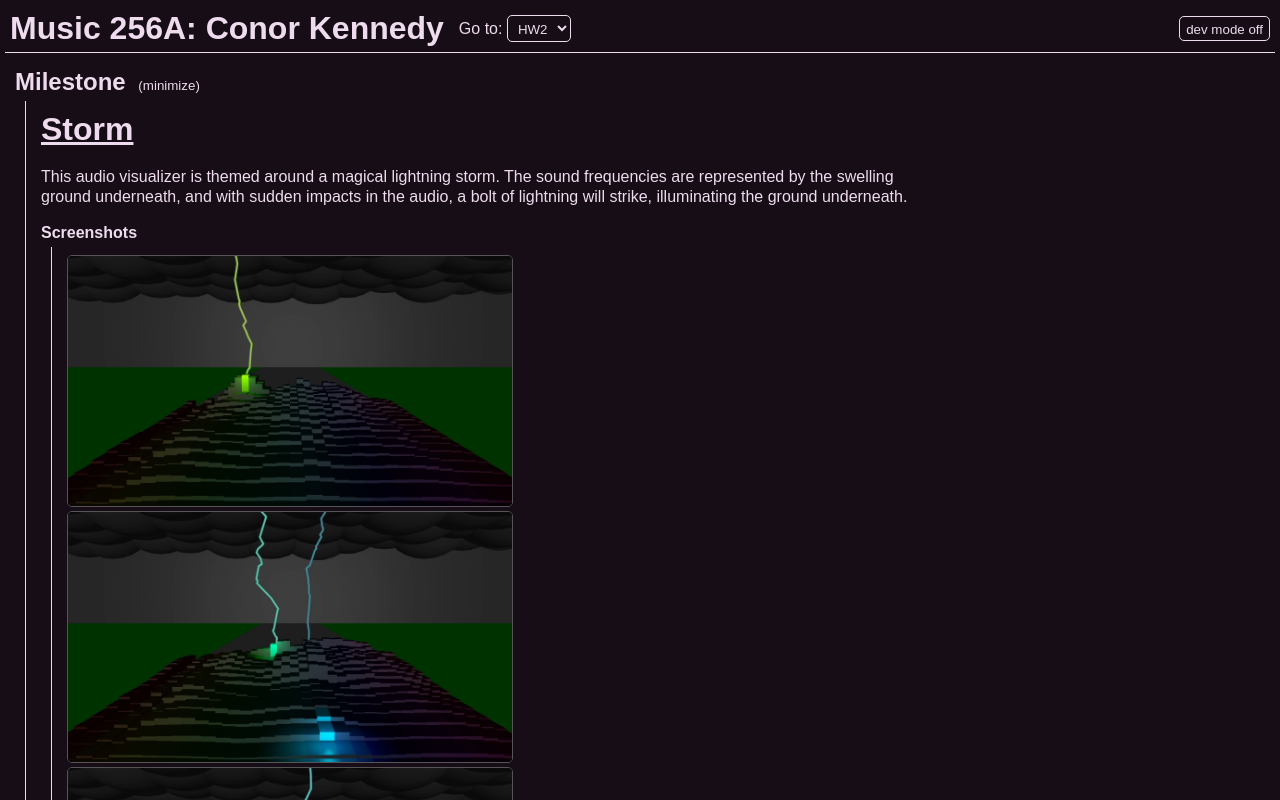
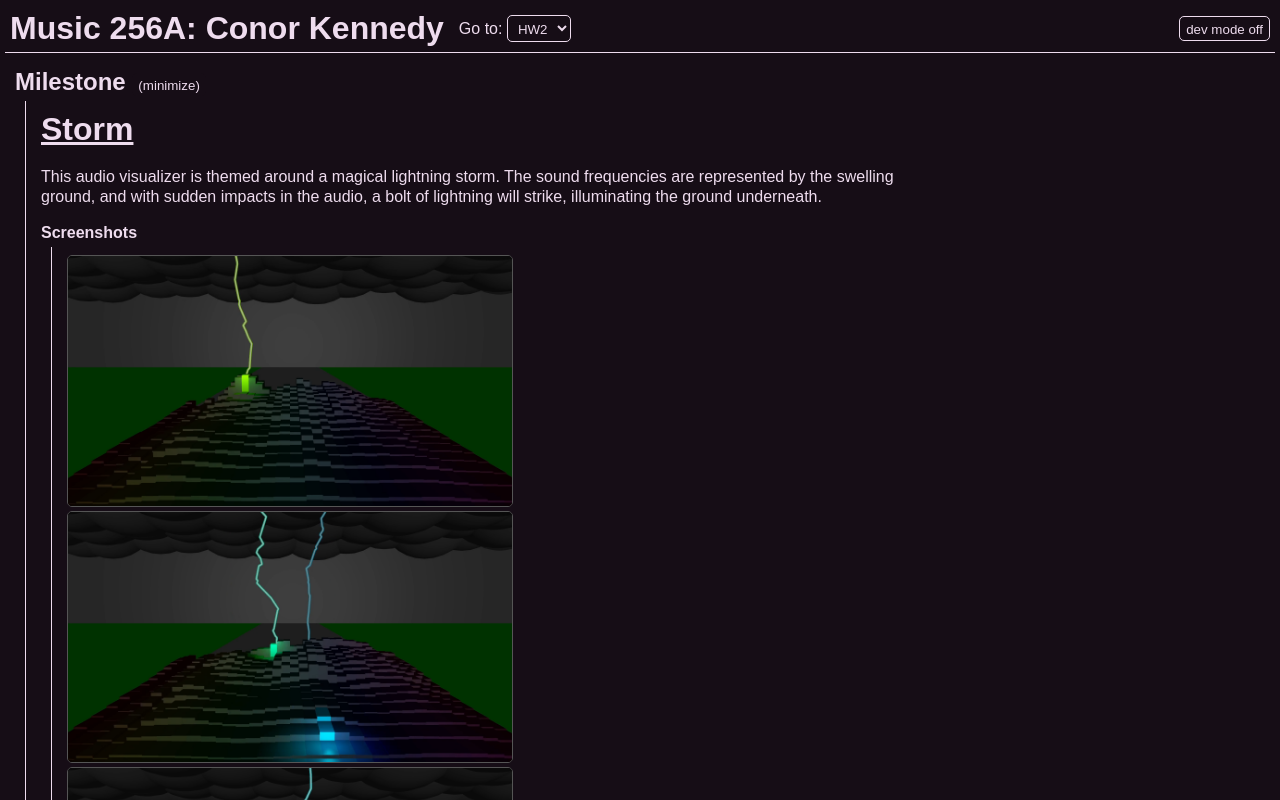
Before and after one commit to Vince7778/256a-website, a SvelteKit app: page /hw2 in a window 1280 px wide. Shown: the top 800 px of the page. Built offline with nearby package versions, Linux system fonts and the light colour scheme.

Commit message:
fix wording

```diff
--- a/src/routes/hw2/+page.svelte
+++ b/src/routes/hw2/+page.svelte
@@ -13,8 +13,8 @@
     <p style="font-size: 2em"><b><u>Storm</u></b></p>
     <p>
         This audio visualizer is themed around a magical lightning storm. The sound frequencies are
-        represented by the swelling ground underneath, and with sudden impacts in the audio, a bolt
-        of lightning will strike, illuminating the ground underneath.
+        represented by the swelling ground, and with sudden impacts in the audio, a bolt of
+        lightning will strike, illuminating the ground underneath.
     </p>
     <Section sub title="Screenshots">
         <div id="captures">
```
